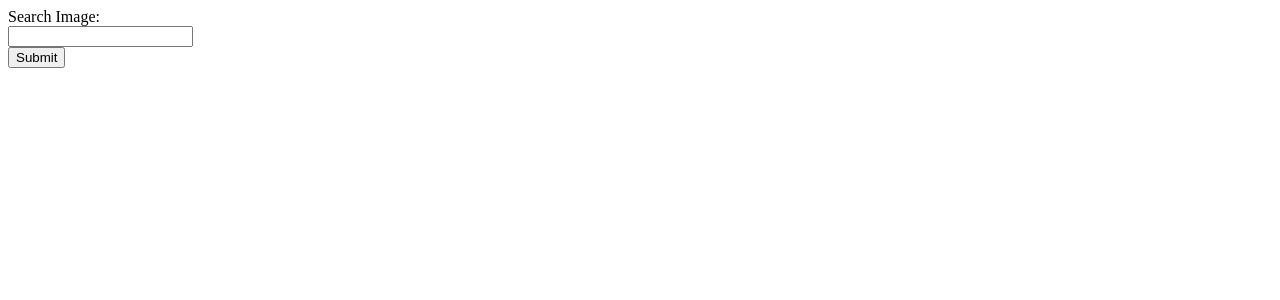
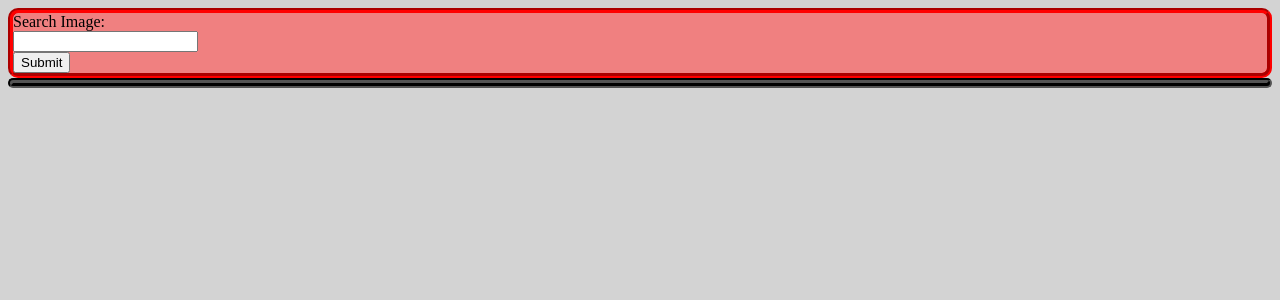
Before and after one commit to CSEcass/Search-Engine, a Flask app: page /input in a window 1280 px wide. Shown: the top 300 px of the page. Run offline with Flask 3, Linux system fonts and the light colour scheme.

Commit message:
Trying out css

```diff
--- a/app.py
+++ b/app.py
@@ -10,6 +10,7 @@ def hello():
 @app.route('/1')
 def linkpage():
     return render_template('File.html')
+
 
 @app.route('/gifs')
 def gifs():
--- a/static/styles/input.css
+++ b/static/styles/input.css
@@ -1,5 +1,22 @@
+body {
+   background-color: lightgray;
+}
 div {
    display: flex;
    flex-wrap: wrap;
    justify-content: left;
 }
+.IMAGES{
+   border-radius: 20px;
+   border-color: black;
+   border-style: groove;
+   background-color: grey;
+   border-width: 5px;
+}
+.SEARCH {
+   border-radius: 10px;
+   border-color: red;
+   border-style: groove;
+   background-color: lightcoral;
+   border-width: 5px;
+}
--- a/templates/input.html
+++ b/templates/input.html
@@ -7,6 +7,7 @@
     <link rel="stylesheet" href="input.css">
 </head>
 <body>
+    <div class = 'SEARCH'>
         <form action="{{ url }}" method="POST">
             <label for="question">Search Image: </label>
             <br>
@@ -14,8 +15,9 @@
             <br>
             <input type="submit" value="Submit">
         </form>
+    </div>
 
-<div style="display:flex;" >
+    <div class ='IMAGES' style="display:flex;" >
         {% for gif in imgData %}
         <img src="{{gif}}" width="200px"/>
         {% endfor %}
```
Lines whose indentation alone changed are shown as unchanged.
